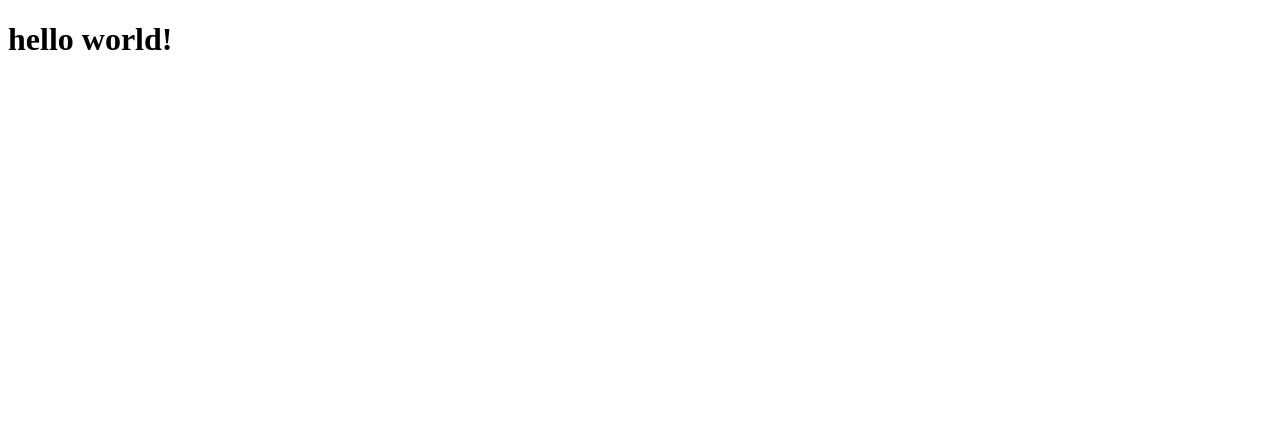
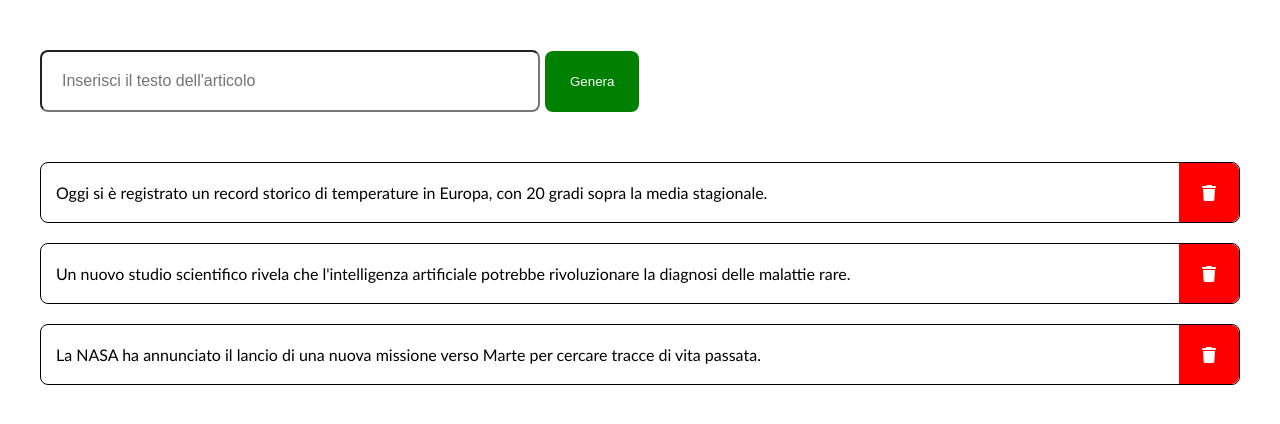
Before and after one commit to nicolaparutto/react-form-multifield, a React (Vite) app: page / in a window 1280 px wide. Shown: the top 424 px of the page. Built offline with nearby package versions, Linux system fonts and the light colour scheme.

Commit message:
feat: base form code loaded

```diff
--- a/index.html
+++ b/index.html
@@ -5,6 +5,10 @@
   <meta charset="UTF-8" />
   <link rel="icon" type="image/svg+xml" href="/vite.svg" />
   <meta name="viewport" content="width=device-width, initial-scale=1.0" />
+  <!-- font awesome -->
+  <link rel="stylesheet" href="https://cdnjs.cloudflare.com/ajax/libs/font-awesome/6.7.2/css/all.min.css"
+    integrity="sha512-Evv84Mr4kqVGRNSgIGL/F/aIDqQb7xQ2vcrdIwxfjThSH8CSR7PBEakCr51Ck+w+/U6swU2Im1vVX0SVk9ABhg=="
+    crossorigin="anonymous" referrerpolicy="no-referrer" />
   <title>Form Multifield</title>
 </head>
 
--- a/src/App.jsx
+++ b/src/App.jsx
@@ -1,9 +1,8 @@
+import Form from './components/form'
+
 function App() {
-
   return (
-    <>
-      <h1>hello world!</h1>
-    </>
+    <Form />
   )
 }
 
--- /dev/null
+++ b/src/components/form.jsx
@@ -0,0 +1,71 @@
+import { useState } from 'react';
+
+const articles = [
+   {
+      id: 1,
+      text: "Oggi si è registrato un record storico di temperature in Europa, con 20 gradi sopra la media stagionale."
+   },
+   {
+      id: 2,
+      text: "Un nuovo studio scientifico rivela che l'intelligenza artificiale potrebbe rivoluzionare la diagnosi delle malattie rare."
+   },
+   {
+      id: 3,
+      text: "La NASA ha annunciato il lancio di una nuova missione verso Marte per cercare tracce di vita passata."
+   }
+];
+
+function Form() {
+
+   const [articlesList, setArticlesList] = useState(articles);
+   const [newArticle, setNewArticle] = useState({ text: '' })
+
+   const handlerSubmit = (e) => {
+      e.preventDefault();
+      const newArticlesList = [newArticle, ...articlesList]
+      setArticlesList(newArticlesList)
+   }
+   const handlerNewArticle = (e) => {
+      const newArticle = {
+         id: Date.now(),
+         text: e.target.value
+      }
+      setNewArticle(newArticle);
+   }
+   const handlerRemoveArticle = (id) => {
+      const updatedArticleList = articlesList.filter(article => (article.id !== id))
+      setArticlesList(updatedArticleList)
+   }
+
+   return (
+      <div className="container form-container">
+         <form action="" onSubmit={handlerSubmit}>
+            <input
+               type="text"
+               placeholder="Inserisci il testo dell'articolo"
+               value={newArticle.text}
+               onChange={handlerNewArticle}
+               required />
+            <button className="btn" type="submit">Genera</button>
+         </form>
+
+         <div className="articles-section">
+            {articlesList.map((article) => (
+               <div key={article.id} className="article">
+                  <div className="article-text">
+                     <p>{article.text}</p>
+                  </div>
+                  <div
+                     className="article-trash"
+                     onClick={() => handlerRemoveArticle(article.id)}
+                  >
+                     <i className="fa-solid fa-trash"></i>
+                  </div>
+               </div>
+            ))}
+         </div>
+      </div>
+   )
+}
+
+export default Form
--- a/src/index.css
+++ b/src/index.css
@@ -0,0 +1,77 @@
+/*css reset*/
+* {
+  margin: 0;
+  padding: 0;
+  box-sizing: border-box;
+}
+
+/*main style*/
+body {
+  font-family: 'Trebuchet MS', sans-serif;
+}
+
+/* utility */
+.container {
+  max-width: 1200px;
+  margin: 0 auto;
+}
+
+.btn {
+  border: none;
+  border-radius: 8px;
+  background-color: green;
+  padding: 23px 25px;
+  color: #fff;
+  cursor: pointer;
+
+  &:hover {
+    background-color: rgb(0, 68, 0);
+  }
+}
+
+/*form style*/
+.form-container {
+  margin-top: 50px;
+}
+
+form input {
+  width: 500px;
+  padding: 20px;
+  font-size: 1rem;
+  border-radius: 8px;
+  margin-right: 5px;
+}
+
+/* articles style */
+.articles-section {
+  margin-top: 50px;
+}
+
+.article {
+  display: flex;
+  justify-content: space-between;
+  align-items: center;
+  border: 1px solid #000;
+  border-radius: 8px;
+  margin-bottom: 20px;
+
+}
+
+.article-text {
+  padding-left: 15px;
+  width: 95%;
+}
+
+.article-trash {
+  text-align: center;
+  border-radius: 0px 8px 8px 0px;
+  width: 5%;
+  padding: 20px;
+  background-color: red;
+  color: #fff;
+  cursor: pointer;
+
+  &:hover {
+    background-color: rgb(187, 0, 0);
+  }
+}
```
